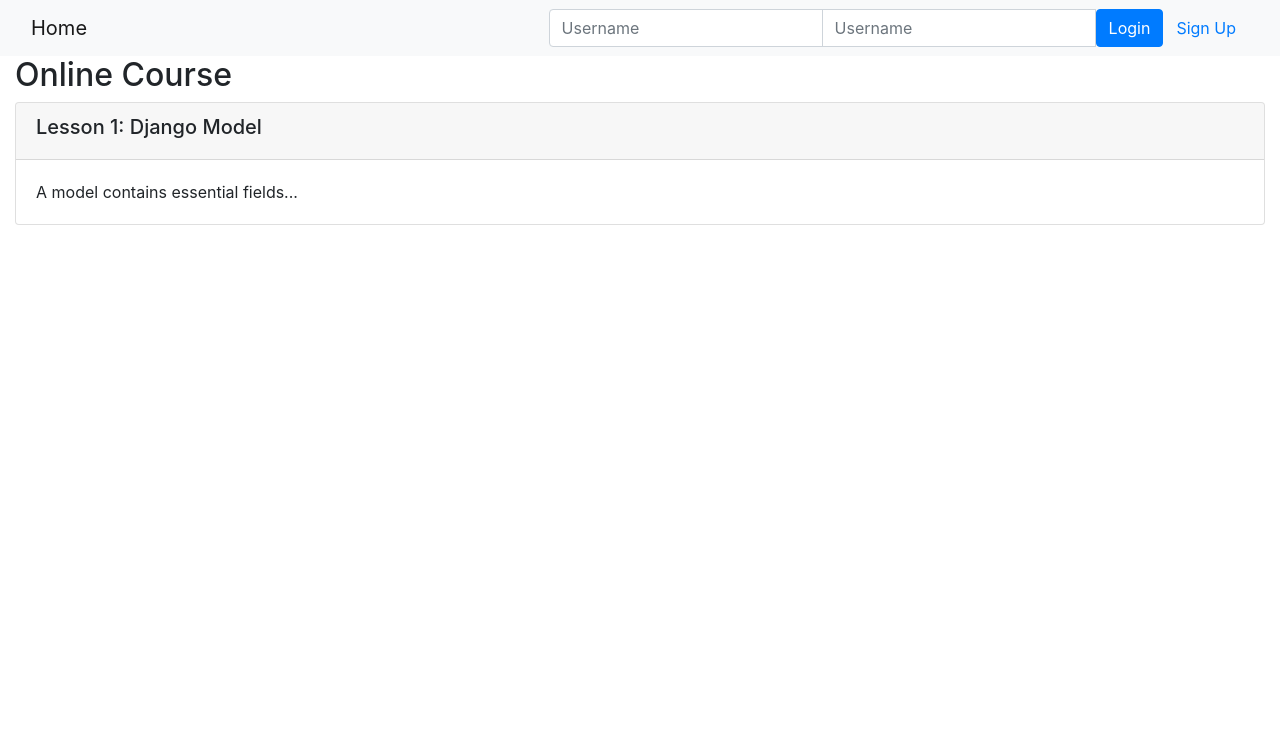
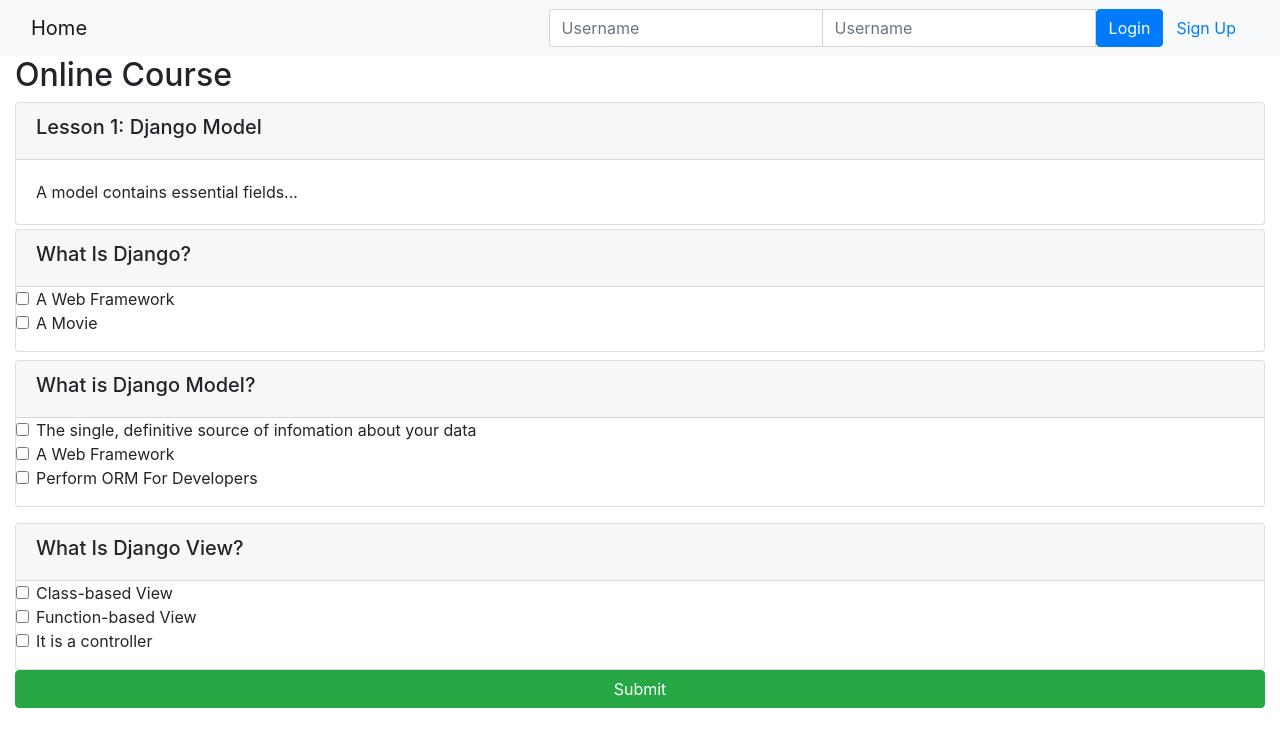
Before and after one commit to bsexton21/django_final_project, a Django app: template onlinecourse/templates/onlinecourse/course_detail_bootstrap.html in a window 1280 px wide. Shown: the top 747 px of the page. Run offline with Django 3.2, Linux system fonts and the light colour scheme; the template is opened without the code that fills it: values that come from a table or form of the project are taken from there, others are empty; data comes from the database, SQL or seed files in the repository; both versions use the stored data as it was after the commit; some libraries are stand-ins or nearby versions.

Commit message:
Lab 2
Signed-off-by: bsexton21 <bsexton21@gmail.com>

```diff
--- a/onlinecourse/models.py
+++ b/onlinecourse/models.py
@@ -95,40 +95,56 @@ class Enrollment(models.Model):
     rating = models.FloatField(default=5.0)
 
 
-# <HINT> Create a Question Model with:
+# Create a Question Model with:
     # Used to persist question content for a course
     # Has a One-To-Many (or Many-To-Many if you want to reuse questions) relationship with course
     # Has a grade point for each question
     # Has question content
-    # Other fields and methods you would like to design
-#class Question(models.Model):
+class Question(models.Model):
     # Foreign key to lesson
+    lesson=models.ForeignKey(Lesson, on_delete=models.CASCADE)
     # question text
+    question1=models.CharField(max_length=100)
+    question2=models.CharField(max_length=100)
+    question3=models.CharField(max_length=100)
     # question grade/mark
+    score1=models.IntegerField(max_length=1)
+    score2=models.IntegerField(max_length=1)
+    score3=models.IntegerField(max_length=1)
+    # A sample model method to calculate if learner get the score of the question
+    def is_get_score(self, selected_ids):
+        all_answers = self.choice_set.filter(is_correct=True).count()
+        selected_correct = self.choice_set.filter(is_correct=True, id__in=selected_ids).count()
+        if all_answers == selected_correct:
+            return True
+        else:
+            return False
 
-    # <HINT> A sample model method to calculate if learner get the score of the question
-    #def is_get_score(self, selected_ids):
-    #    all_answers = self.choice_set.filter(is_correct=True).count()
-    #    selected_correct = self.choice_set.filter(is_correct=True, id__in=selected_ids).count()
-    #    if all_answers == selected_correct:
-    #        return True
-    #    else:
-    #        return False
-
-
-#  <HINT> Create a Choice Model with:
+#  Create a Choice Model with:
     # Used to persist choice content for a question
     # One-To-Many (or Many-To-Many if you want to reuse choices) relationship with Question
     # Choice content
     # Indicate if this choice of the question is a correct one or not
-    # Other fields and methods you would like to design
-# class Choice(models.Model):
+class Choice(models.Model):
+    # Foreign key to question
+    lesson=models.ForeignKey(Question, on_delete=models.CASCADE)
+    # Choice Text q=question, c=choice, a=answer
+    q1c1=models.CharField(max_length=100)
+    q1c2=models.CharField(max_length=100)
+    q1a1=models.CharField(max_length=100)
+    q2c1=models.CharField(max_length=100)
+    q2c2=models.CharField(max_length=100)
+    q2c3=models.CharField(max_length=100)
+    q2a1=models.CharField(max_length=100)
+    q3c1=models.CharField(max_length=100)
+    q3c2=models.CharField(max_length=100)
+    q3c3=models.CharField(max_length=100)
+    q3a1=models.CharField(max_length=100)
 
-# <HINT> The submission model
+# The submission model
 # One enrollment could have multiple submission
 # One submission could have multiple choices
 # One choice could belong to multiple submissions
-#class Submission(models.Model):
-#    enrollment = models.ForeignKey(Enrollment, on_delete=models.CASCADE)
-#    chocies = models.ManyToManyField(Choice)
-#    Other fields and methods you would like to design
+class Submission(models.Model):
+    enrollment = models.ForeignKey(Enrollment, on_delete=models.CASCADE)
+    chocies = models.ManyToManyField(Choice)
--- a/onlinecourse/templates/onlinecourse/course_detail_bootstrap.html
+++ b/onlinecourse/templates/onlinecourse/course_detail_bootstrap.html
@@ -51,7 +51,7 @@
                 {% endfor %}
             </div>
             <!-- Task: show questions and choices -->
-            <!-- <HINT> Use Bootstrap Collapse to hide exam first, more details could be found here
+            <!-- Use Bootstrap Collapse to hide exam first, more details could be found here
             https://www.w3schools.com/bootstrap4/bootstrap_collapse.asp-->
 
             <!--
@@ -75,28 +75,84 @@
             <input type="check" name="choice_{{choice.id}}" id="{{choice.id}}" ...>
             -->
 
-            <!-- A choice submission form example
+            <!-- Choice Submission Form  -->
             <form id="questionform" action="point to a submit view" method="post">
-                        ... for each question in the course ...
                         <div class="card mt-1">
-                            <div class="card-header"><h5>{{ question.question_text}}</h5></div>
+                            <div class="card-header"><h5>{{ question.question1}}</h5></div>
                             {% csrf_token %}
                             <div class="form-group">
-                               ... for each choice in the question ...
                                 <div class="form-check">
                                     <label class="form-check-label">
-                                        <input type="checkbox" name="choice_{{choice.id}}"
-                                               class="form-check-input" id="{{choice.id}}"
-                                               value="{{choice.id}}">{{ choice.choice_text }}
+                                        <input type="checkbox" name="choice_{{choice.q1c1}}"
+                                               class="form-check-input" id="{{choice.q1c1}}"
+                                               value="{{choice.q1c1}}">{{ choice.q1c1 }}
+                                    </label>
+                                </div>
+                                <div class="form-check">
+                                    <label class="form-check-label">
+                                        <input type="checkbox" name="choice_{{choice.q1c2}}"
+                                               class="form-check-input" id="{{choice.q1c2}}"
+                                               value="{{choice.q1c2}}">{{ choice.q1c2 }}
+                                    </label>
+                                </div>
+                            </div>
+                        </div>
+                        <div class="card mt-2">
+                            <div class="card-header"><h5>{{ question.question2}}</h5></div>
+                            {% csrf_token %}
+                            <div class="form-group">
+                                <div class="form-check">
+                                    <label class="form-check-label">
+                                        <input type="checkbox" name="choice_{{choice.q2c1}}"
+                                               class="form-check-input" id="{{choice.q2c1}}"
+                                               value="{{choice.q2c1}}">{{ choice.q2c1 }}
+                                    </label>
+                                </div>
+                                <div class="form-check">
+                                    <label class="form-check-label">
+                                        <input type="checkbox" name="choice_{{choice.q2c2}}"
+                                               class="form-check-input" id="{{choice.q2c2}}"
+                                               value="{{choice.q2c2}}">{{ choice.q2c2 }}
+                                    </label>
+                                </div>
+                                <div class="form-check">
+                                    <label class="form-check-label">
+                                        <input type="checkbox" name="choice_{{choice.q2c3}}"
+                                               class="form-check-input" id="{{choice.q2c3}}"
+                                               value="{{choice.q2c3}}">{{ choice.q2c3 }}
+                                    </label>
+                                </div>
+                            </div>
+                        </div>
+                        <div class="card mt-3">
+                            <div class="card-header"><h5>{{ question.question3}}</h5></div>
+                            {% csrf_token %}
+                            <div class="form-group">
+                                <div class="form-check">
+                                    <label class="form-check-label">
+                                        <input type="checkbox" name="choice_{{choice.q3c1}}"
+                                               class="form-check-input" id="{{choice.q3c1}}"
+                                               value="{{choice.q3c1}}">{{ choice.q3c1 }}
+                                    </label>
+                                </div>
+                                <div class="form-check">
+                                    <label class="form-check-label">
+                                        <input type="checkbox" name="choice_{{choice.q3c2}}"
+                                               class="form-check-input" id="{{choice.q3c2}}"
+                                               value="{{choice.q3c2}}">{{ choice.q3c2 }}
+                                    </label>
+                                </div>
+                                <div class="form-check">
+                                    <label class="form-check-label">
+                                        <input type="checkbox" name="choice_{{choice.q3c3}}"
+                                               class="form-check-input" id="{{choice.q3c3}}"
+                                               value="{{choice.q3c3}}">{{ choice.q3c3 }}
                                     </label>
                                 </div>
                             </div>
                         </div>
                     <input class="btn btn-success btn-block" type="submit" value="Submit">
-            </form> -->
-
-            <!--Check here to see more details Bootstrap checkbox
-             https://www.w3schools.com/bootstrap4/bootstrap_forms_inputs.asp-->
+            </form>
     </div>
 </body>
 </html>
```
Also changed, not shown: onlinecourse/admin.py (+11 -2 lines), db.sqlite3 (added), onlinecourse/migrations/0001_initial.py (added), static/media/course_images/835a7ef9-2001-4f8a-a894-b4692eef0420.jpg (added).
